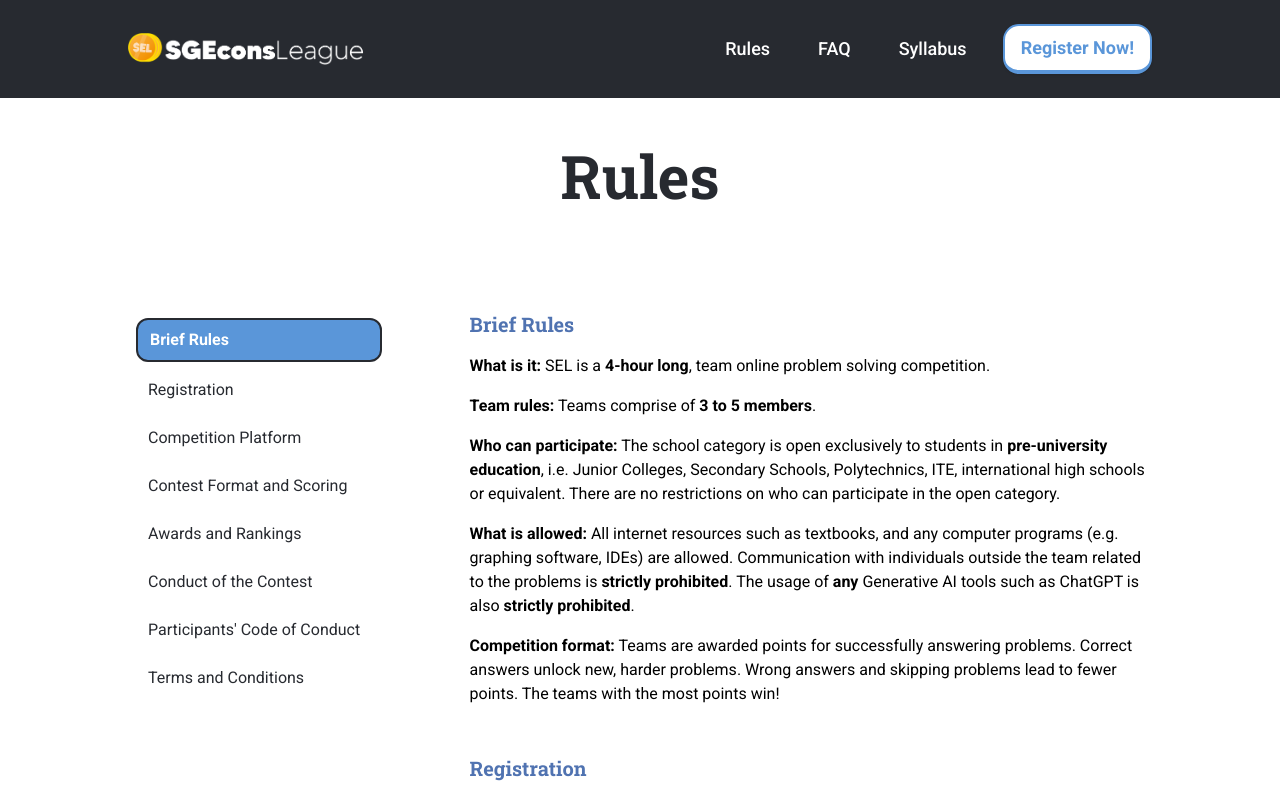
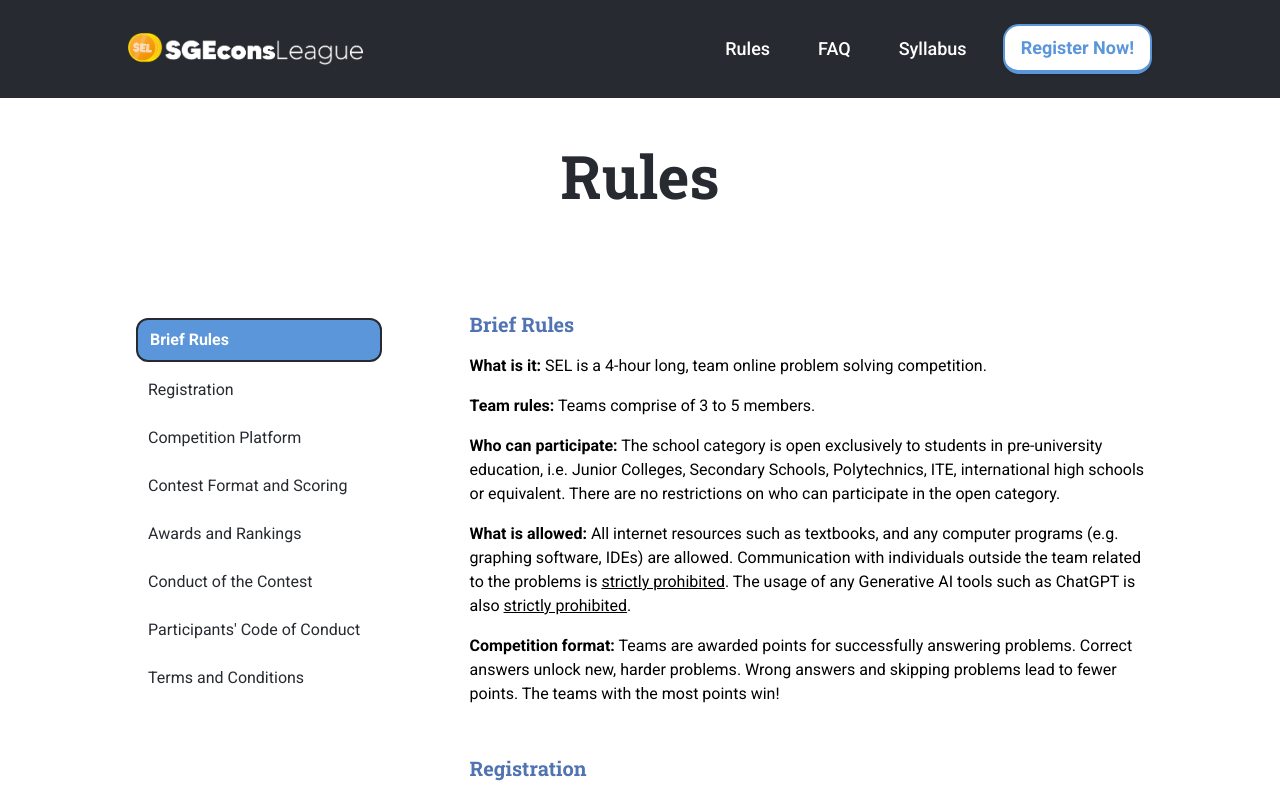
Before and after one commit to jonyewcodes/old, a Next.js app: page /rules in a window 1280 px wide. Built offline with nearby package versions, Linux system fonts and the light colour scheme.

Commit message:
minor changes

```diff
--- a/app/(pages)/rules/page.tsx
+++ b/app/(pages)/rules/page.tsx
@@ -66,15 +66,15 @@ function BriefRules() {
     <section id="Brief Rules">
       <SubHeading className="slab">Brief Rules</SubHeading>
       <p className="mt-4">
-        <span className="font-semibold">What is it:</span> SEL is a <b>4-hour long</b>, team online
+        <span className="font-semibold">What is it:</span> SEL is a 4-hour long, team online
         problem solving competition.
       </p>
       <p className="mt-4">
-        <span className="font-semibold">Team rules:</span> Teams comprise of <b>3 to 5 members</b>.
+        <span className="font-semibold">Team rules:</span> Teams comprise of 3 to 5 members.
       </p>
       <p className="mt-4">
         <span className="font-semibold">Who can participate:</span> The school category is open
-        exclusively to students in<b> pre-university education</b>, i.e. Junior Colleges, Secondary
+        exclusively to students in pre-university education, i.e. Junior Colleges, Secondary
         Schools, Polytechnics, ITE, international high schools or equivalent. There are no
         restrictions on who can participate in the open category.
       </p>
@@ -82,8 +82,8 @@ function BriefRules() {
         <span className="font-semibold">What is allowed:</span> All internet resources such as
         textbooks, and any computer programs (e.g. graphing software, IDEs) are allowed.
         Communication with individuals outside the team related to the problems is{" "}
-        <b>strictly prohibited</b>. The usage of <b>any</b> Generative AI tools such as ChatGPT is
-        also <b>strictly prohibited</b>.
+        <u>strictly prohibited</u>. The usage of any Generative AI tools such as ChatGPT is
+        also <u>strictly prohibited</u>.
       </p>
       <p className="mt-4">
         <span className="font-semibold">Competition format:</span> Teams are awarded points for
--- a/app/page.tsx
+++ b/app/page.tsx
@@ -164,7 +164,7 @@ export default function HomePage() {
           overflow-hidden
         "
       >
-        <div className="absolute inset-0 z-0 bg-gradient-to-r from-[#3864bc] to-[#3864bc] via-[#4f82e8] pt-24">
+        <div className="absolute inset-0 z-0 bg-gradient-to-r from-[#3864bc] to-[#3864bc] via-[#4f82e8]">
           <Animation />
         </div>
         <div className="relative z-10 w-full max-w-screen-lg mx-auto flex flex-col items-start">
@@ -195,6 +195,9 @@ export default function HomePage() {
               slab
               leading-tight
             "
+            style={{
+              textShadow: '4px 4px 0 rgba(0, 0, 0, 0.3)',
+            }}
           >
             Singapore <br />
             Economics League
@@ -264,7 +267,7 @@ export default function HomePage() {
                 alt="Box 1 illustration"
                 width={300}
                 height={300}
-                className="mx-auto mb-4"
+                className="mx-auto mb-4 hover:"
               />
               <div className="flex flex-row items-start gap-4">
                 <span className="text-[8rem] font-bold text-transparent leading-none bg-clip-text bg-gradient-to-r from-[#C0ADFB] to-[#0790FF]">
--- a/tailwind.config.ts
+++ b/tailwind.config.ts
@@ -10,7 +10,7 @@ const config: Config = {
     extend: {
       colors: {
         background: "#f6f2ec",
-        backdrop: "gradient-to-r from #3864bc to rgb(50, 99, 199)",
+        backdrop: "#3864bc",
         primary: "#5073b1",
         secondary: "#5a96d9",
         accent: "#64c6fb",
```
Also changed, not shown: public/animation.png.
